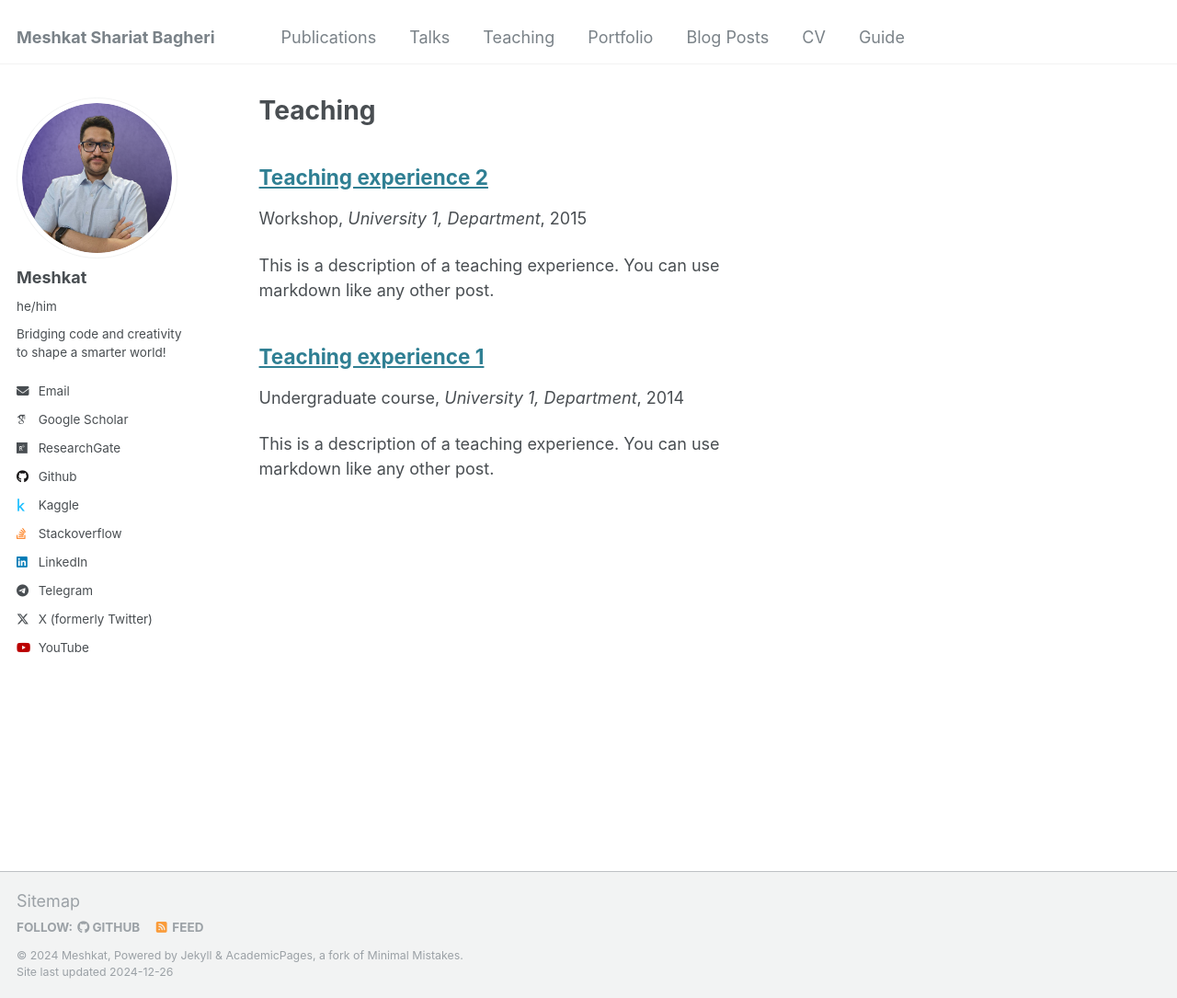
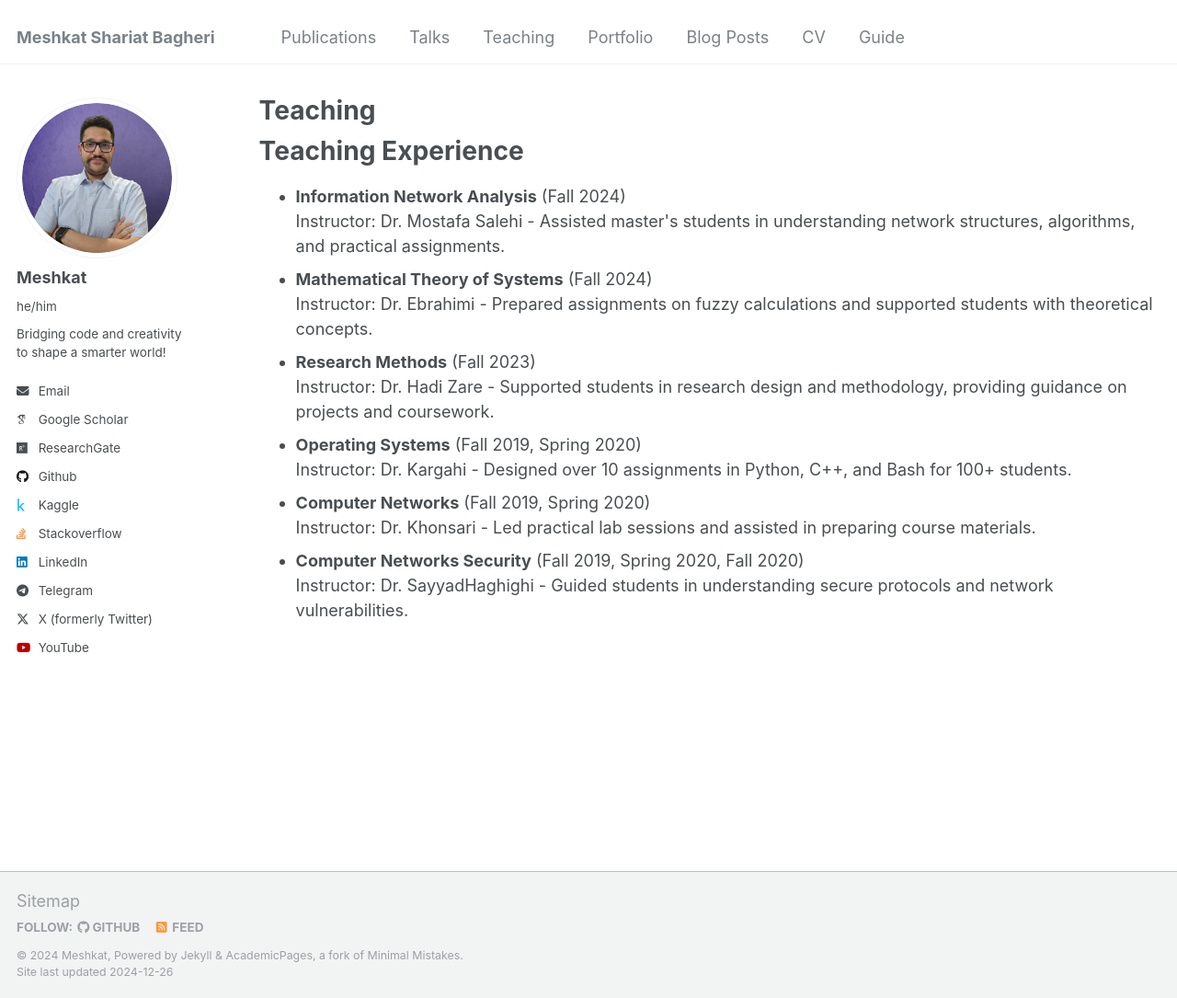
Before and after one commit to MeshkatShB/meshkatshb.github.io, a Jekyll site: the page built from _pages/teaching.html, in a window 1280 px wide and 1085 px high. Shown: the whole window at 92% size. Built offline with Jekyll 4.4.1, drawn with Linux system fonts in a browser that asks for light colours; some web fonts are replaced.

Commit message:
feat: add teaching assistant experiences

```diff
--- a/_pages/teaching.html
+++ b/_pages/teaching.html
@@ -7,6 +7,37 @@ author_profile: true
 
 {% include base_path %}
 
-{% for post in site.teaching reversed %}
-  {% include archive-single.html %}
-{% endfor %}
+<h1>Teaching Experience</h1>
+
+<ul>
+  <li>
+    <strong>Information Network Analysis</strong> (Fall 2024) <br />Instructor:
+    Dr. Mostafa Salehi - Assisted master's students in understanding network
+    structures, algorithms, and practical assignments.
+  </li>
+  <li>
+    <strong>Mathematical Theory of Systems</strong> (Fall 2024)
+    <br />Instructor: Dr. Ebrahimi - Prepared assignments on fuzzy calculations
+    and supported students with theoretical concepts.
+  </li>
+  <li>
+    <strong>Research Methods</strong> (Fall 2023) <br />Instructor: Dr. Hadi
+    Zare - Supported students in research design and methodology, providing
+    guidance on projects and coursework.
+  </li>
+  <li>
+    <strong>Operating Systems</strong> (Fall 2019, Spring 2020)
+    <br />Instructor: Dr. Kargahi - Designed over 10 assignments in Python, C++,
+    and Bash for 100+ students.
+  </li>
+  <li>
+    <strong>Computer Networks</strong> (Fall 2019, Spring 2020)
+    <br />Instructor: Dr. Khonsari - Led practical lab sessions and assisted in
+    preparing course materials.
+  </li>
+  <li>
+    <strong>Computer Networks Security</strong> (Fall 2019, Spring 2020, Fall
+    2020) <br />Instructor: Dr. SayyadHaghighi - Guided students in
+    understanding secure protocols and network vulnerabilities.
+  </li>
+</ul>
```
